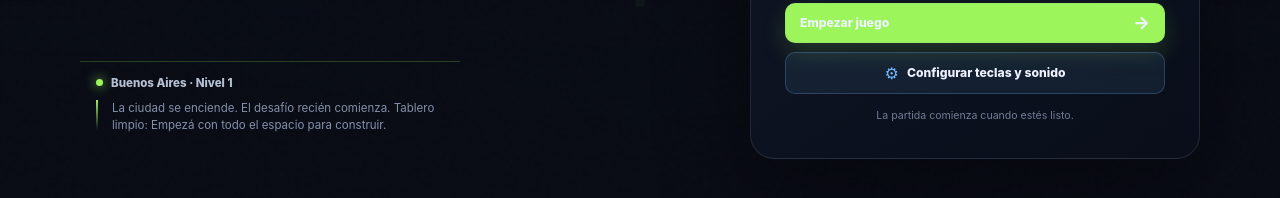
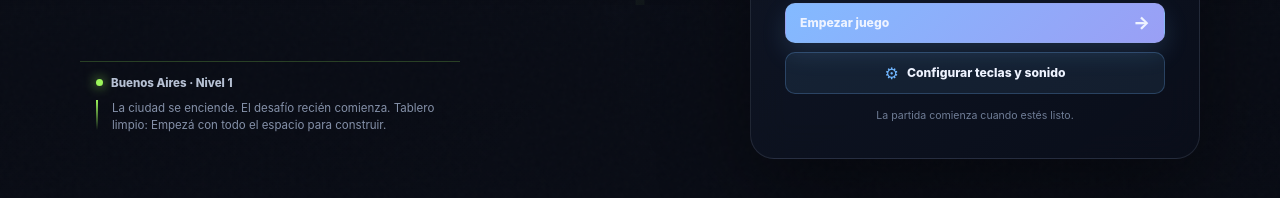
Before and after one commit to DaniCarnevale/tetris, a website built with Vite: page src/index.html in a window 1280 px wide. Shown: the part 546-744 px from the top of the page. Built offline with nearby package versions, Linux system fonts and the light colour scheme.

Commit message:
fix: soften primary start action color

```diff
--- a/src/styles/style.css
+++ b/src/styles/style.css
@@ -345,15 +345,15 @@ select:focus {
 
 .button-primary {
   min-height: 48px;
-  border-color: rgba(156, 245, 91, 0.54);
-  color: #08100a;
-  background: var(--accent);
-  box-shadow: 0 10px 24px rgba(156, 245, 91, 0.16);
+  border-color: rgba(143, 187, 255, 0.62);
+  color: #08111f;
+  background: linear-gradient(135deg, #83baff, #9a9ff5);
+  box-shadow: 0 10px 24px rgba(113, 183, 255, 0.16);
 }
 
 .button-primary:hover {
-  border-color: #d5ffbc;
-  background: #b6ff84;
+  border-color: #c9ddff;
+  background: linear-gradient(135deg, #9bcbff, #b0b3ff);
 }
 
 .button-arrow {
```
